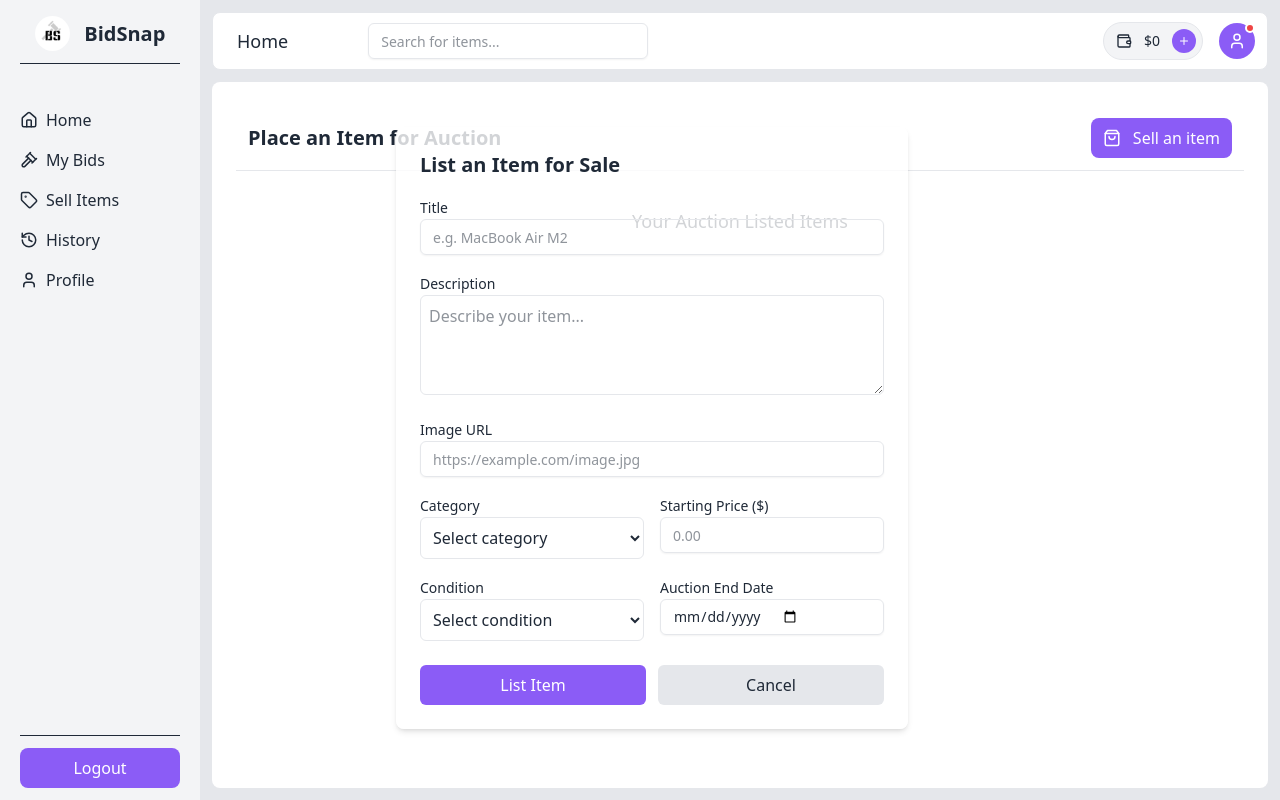
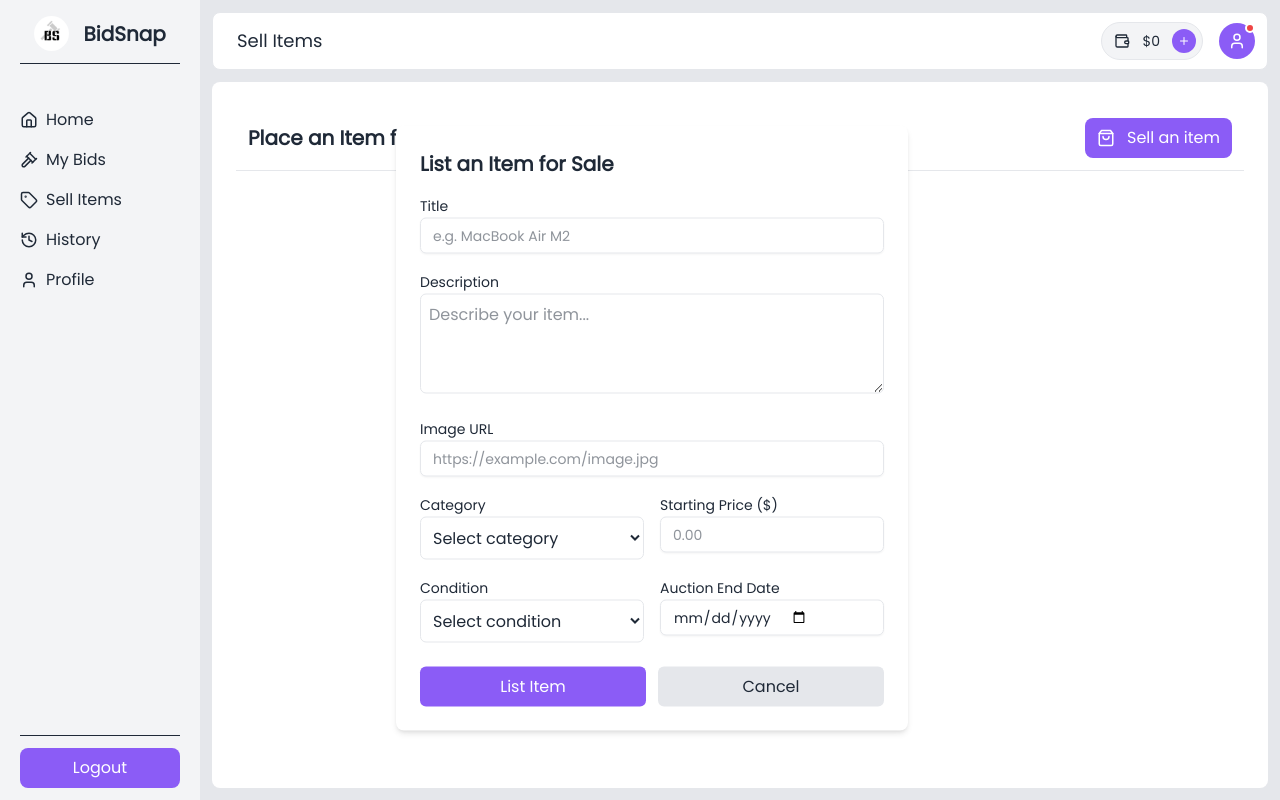
Before and after one commit to sreyas-b-anand/dbms-mini-project, a React (Vite) app in the folder client/: page /sell-items in a window 1280 px wide. Both pictures are taken after a click on the button "Sell an item". Built offline with nearby package versions, Linux system fonts and the light colour scheme.

Commit message:
added some code

```diff
--- a/client/src/components/Cards/ItemCard.jsx
+++ b/client/src/components/Cards/ItemCard.jsx
@@ -1,21 +1,14 @@
+/* eslint-disable react/prop-types */
 import PropTypes from "prop-types";
 import { DollarSign, Clock, ArrowRight } from "lucide-react";
 import { Card, CardContent } from "../ui/card";
 import { Button } from "../ui/button";
 import { getTimeRemaining } from "../../lib/getTimeRemaining";
 import { useNavigate } from "react-router-dom";
-const ItemCard = ({
-  title,
-  id,
-  imageUrl,
-  currentBid,
-  deadline,
-  onBid,
-}) => {
-
-  const timeRemaining = getTimeRemaining(deadline);
+const ItemCard = ({ item, onBid }) => {
+  const timeRemaining = getTimeRemaining(item.auction_end);
   const isEnded = timeRemaining === "Ended";
-  const navigate = useNavigate()
+  const navigate = useNavigate();
 
   return (
     <Card className="w-56 rounded-lg py-2 px-1 overflow-hidden shadow-sm hover:shadow-md transition-all duration-300 border border-border bg-background">
@@ -23,8 +16,8 @@ const ItemCard = ({
       <div className="relative">
         <div className="h-40 overflow-hidden bg-muted">
           <img
-            src={imageUrl || "/placeholder.svg?height=160&width=224"}
-            alt={title}
+            src={item.imageUrl || "/placeholder.svg?height=160&width=224"}
+            alt={item.title}
             className={`w-full rounded-md h-full transition-all duration-300 px-2 ${
               isEnded ? "grayscale opacity-90" : "group-hover:brightness-105"
             }`}
@@ -38,14 +31,14 @@ const ItemCard = ({
         <div className="absolute top-3 left-3 bg-primary/90 backdrop-blur-sm rounded-md px-2.5 py-1 flex items-center gap-1 shadow-sm">
           <DollarSign className="h-3.5 w-3.5 text-background" />
           <span className="font-semibold text-white text-sm">
-            {currentBid}
+            {item.currentBid}
           </span>
         </div>
 
         {/* Deadline indicator */}
         <div
           className={`absolute top-3 right-3 ${
-            isEnded ? "bg-muted" : "bg-primary"
+            isEnded ? "bg-muted text-foreground" : "bg-primary"
           } text-background rounded-md px-2.5 py-1 text-xs flex items-center gap-1 shadow-sm`}
         >
           <Clock className="h-3 w-3" />
@@ -56,7 +49,7 @@ const ItemCard = ({
       <CardContent className="py-1 px-2">
         {/* Item title */}
         <h3 className="font-bold text-sm leading-tight mb-3 line-clamp-2 text-foreground">
-          {title}
+          {item.title}
         </h3>
 
         {/* Stacked buttons */}
@@ -66,7 +59,7 @@ const ItemCard = ({
             className={`w-full text-sm py-1 h-9 ${
               isEnded
                 ? "bg-muted opacity-100 hover:opacity-80 cursor-not-allowed"
-                : "bg-accent text-background opacity-100 hover:opacity-80 hover:cursor-pointer"
+                : "bg-accent text-background opacity-100 hover:opacity-90 hover:cursor-pointer"
             }`}
             onClick={onBid}
             disabled={isEnded}
@@ -76,8 +69,8 @@ const ItemCard = ({
 
           <Button
             variant="outline"
-            className="w-full h-9 border-border text-foreground opacity-100 hover:cursor-pointer hover:opacity-80 flex items-center justify-center gap-1"
-            onClick={() => navigate(`/item/${id}`)}
+            className="w-full h-9 border-border text-foreground opacity-100 hover:cursor-pointer hover:bg-gray-200 flex items-center justify-center gap-1"
+            onClick={() => navigate(`/item/${item.id}`)}
           >
             <span>More Details</span>
             <ArrowRight className="h-3.5 w-3.5" />
@@ -85,7 +78,6 @@ const ItemCard = ({
         </div>
       </CardContent>
     </Card>
-
   );
 };
 
--- a/client/src/components/Forms/SellItemForm.jsx
+++ b/client/src/components/Forms/SellItemForm.jsx
@@ -51,7 +51,7 @@ const SellItemForm = ({ onSellFormOpen, setItems }) => {
   return (
     <form
       onSubmit={handleSubmit}
-      className="p-6 bg-background/80 rounded-lg shadow-md"
+      className="p-6 bg-background rounded-lg shadow-md"
     >
       <h2 className="text-xl font-semibold text-foreground mb-4">
         List an Item for Sale
--- a/client/src/components/Tabbar.jsx
+++ b/client/src/components/Tabbar.jsx
@@ -16,6 +16,7 @@ const Topbar = ({
   useEffect(() => {
     const pageMap = {
       "my-bids": "My Bids",
+      "sell-items": "Sell Items",
       history: "History",
       profile: "Profile",
     };
@@ -34,6 +35,7 @@ const Topbar = ({
             </div>
             <h1 className="text-lg font-medium text-foreground">{page}</h1>
           </div>
+          {page === "Home"  && (
             <div className="hidden md:flex items-center justify-center gap-3">
               <Input
                 type="search"
@@ -43,11 +45,11 @@ const Topbar = ({
                 onChange={(e) => setSearchQuery(e.target.value)}
               />
             </div>
+          )}
         </div>
         <div className="flex items-center space-x-4">
           <div className="hidden md:block">
             <WalletCard onWalletOpen={onWalletOpen} />
-
           </div>
 
           <button
--- a/client/src/hooks/useItems.jsx
+++ b/client/src/hooks/useItems.jsx
@@ -36,6 +36,7 @@ export const ItemProvider = ({ children }) => {
         }
 
         setItems(json.items);
+        console.log(items)
       } catch (err) {
         setError(err.message);
       } finally {
--- a/client/src/index.css
+++ b/client/src/index.css
@@ -1,8 +1,9 @@
-@import url('https://fonts.googleapis.com/css2?family=DM+Sans:ital,opsz,wght@0,9..40,100..1000;1,9..40,100..1000&display=swap');
+@import url('https://fonts.googleapis.com/css2?family=Poppins:wght@300;400&display=swap');
 @plugin 'tailwindcss-animate';
 @import 'tailwindcss';
 :root {
 
+    font-family: Poppins;
   /* Primary Colors */
   --primary: #3B82F6;      /* Vibrant Blue - main brand color */
   --secondary: #10B981;    /* Emerald Green - for success states and CTAs */
--- a/client/src/lib/getTimeRemaining.js
+++ b/client/src/lib/getTimeRemaining.js
@@ -1,6 +1,11 @@
 export const getTimeRemaining = (deadline) => {
+  if (!deadline) return "Invalid Date"; // Handle undefined/null case
+
   const now = new Date();
-    const endTime = new Date(deadline);
+  const endTime = new Date(Date.parse(deadline)); // Explicitly parse deadline
+
+  if (isNaN(endTime)) return "Invalid Date"; // Handle incorrect formats
+
   const diff = endTime - now;
 
   if (diff <= 0) return "Ended";
--- a/client/src/pages/Home.jsx
+++ b/client/src/pages/Home.jsx
@@ -52,11 +52,7 @@ const Home = () => {
                   {result?.map((item) => (
                     <ItemCard
                       key={item.id}
-                      id={item.id}
-                      title={item.title}
-                      imageUrl={item.imageUrl}
-                      currentBid={item.currentBid}
-                      deadline={"2025-10-12"}
+                      item={item}
                       onBid={() => console.log(`Bid placed on item ${item.id}`)}
                     />
                   ))}
--- a/client/src/pages/ItemDetails.jsx
+++ b/client/src/pages/ItemDetails.jsx
@@ -17,6 +17,7 @@ import { Alert, AlertDescription } from "../components/ui/alert";
 import { formatCurrency } from "../lib/formatCurrency";
 import { formatRelativeTime } from "../lib/formatRelativeTime";
 import { getTimeRemaining } from "../lib/getTimeRemaining";
+import Loader from "../components/utils/Loader";
 export default function ItemDetails() {
   const { id } = useParams();
   const [item, setItem] = useState(null);
@@ -95,10 +96,7 @@ export default function ItemDetails() {
   if (isLoading) {
     return (
       <div className="page flex-1 p-3 bg-background m-3 rounded-lg overflow-hidden flex items-center justify-center">
-        <div className="text-center">
-          <div className="animate-spin rounded-full h-8 w-8 border-b-2 border-primary mx-auto mb-4"></div>
-          <p>Loading item details...</p>
-        </div>
+        <Loader />
       </div>
     );
   }
@@ -215,7 +213,7 @@ export default function ItemDetails() {
               <div className="flex items-center gap-2 mb-2">
                 <Badge variant="outline">{item.category}</Badge>
                 <Badge
-                className={"text-background"}
+                  className={"text-background"}
                   variant={item.status === "Active" ? "default" : "secondary"}
                 >
                   {item.status.toUpperCase()}
--- a/client/src/pages/SellItems.jsx
+++ b/client/src/pages/SellItems.jsx
@@ -1,7 +1,7 @@
 import { useEffect, useState } from "react";
 import SellItemForm from "../components/Forms/SellItemForm";
 import { ShoppingBag } from "lucide-react";
-
+import { motion } from "framer-motion";
 import ListedItemCard from "../components/Cards/ListedItemCard";
 import { useAuthContext } from "../hooks/useAuthContext";
 
@@ -10,6 +10,7 @@ const SellItems = () => {
   const [isSellFormOpen, setIsFormOpen] = useState(false);
   const [items, setItems] = useState([]);
   const [message, setMessage] = useState();
+
   const onSellFormOpen = () => {
     setIsFormOpen(!isSellFormOpen);
   };
@@ -40,12 +41,18 @@ const SellItems = () => {
     // eslint-disable-next-line react-hooks/exhaustive-deps
   }, [user?.token]);
 
+
   return (
     <>
       {isSellFormOpen && (
-        <section className="left-1/2 top-1/2 mt-7 -translate-x-1/2 -translate-y-1/2 z-30 absolute max-w-lg w-full m-3">
+        <motion.section
+          initial={{ opacity: 0, scale: 0.9 }}
+          animate={{ opacity: 1, scale: 1 }}
+          transition={{ duration: 0.3 }}
+          className="left-1/2 top-1/2 mt-7 -translate-x-1/2 -translate-y-1/2 z-30 absolute max-w-lg w-full m-3"
+        >
           <SellItemForm onSellFormOpen={onSellFormOpen} setItems={setItems} />
-        </section>
+        </motion.section>
       )}
       <main className="flex-1 flex  flex-col rounded-lg bg-background p-6 m-3 overflow-hidden">
         <header className="flex items-center justify-between p-3 w-full border-b">
@@ -69,7 +76,7 @@ const SellItems = () => {
           </div>
           <div className="flex flex-1 gap-3 flex-wrap w-full overflow-hidden">
             <div className="max-h-[400px] overflow-y-auto w-full">
-              {items ? (
+              {items.length ==0 ? (
                 <div className="flex flex-wrap justify-center place-items-center  gap-8">
                   {items.map((item, index) => {
                     return (
@@ -83,7 +90,7 @@ const SellItems = () => {
                 </div>
               ) : (
                 <>
-                  <p className="text-center">{message}</p>
+                  <p className="text-center">No items to show</p>
                 </>
               )}
             </div>
```
Lines whose indentation alone changed are shown as unchanged.
